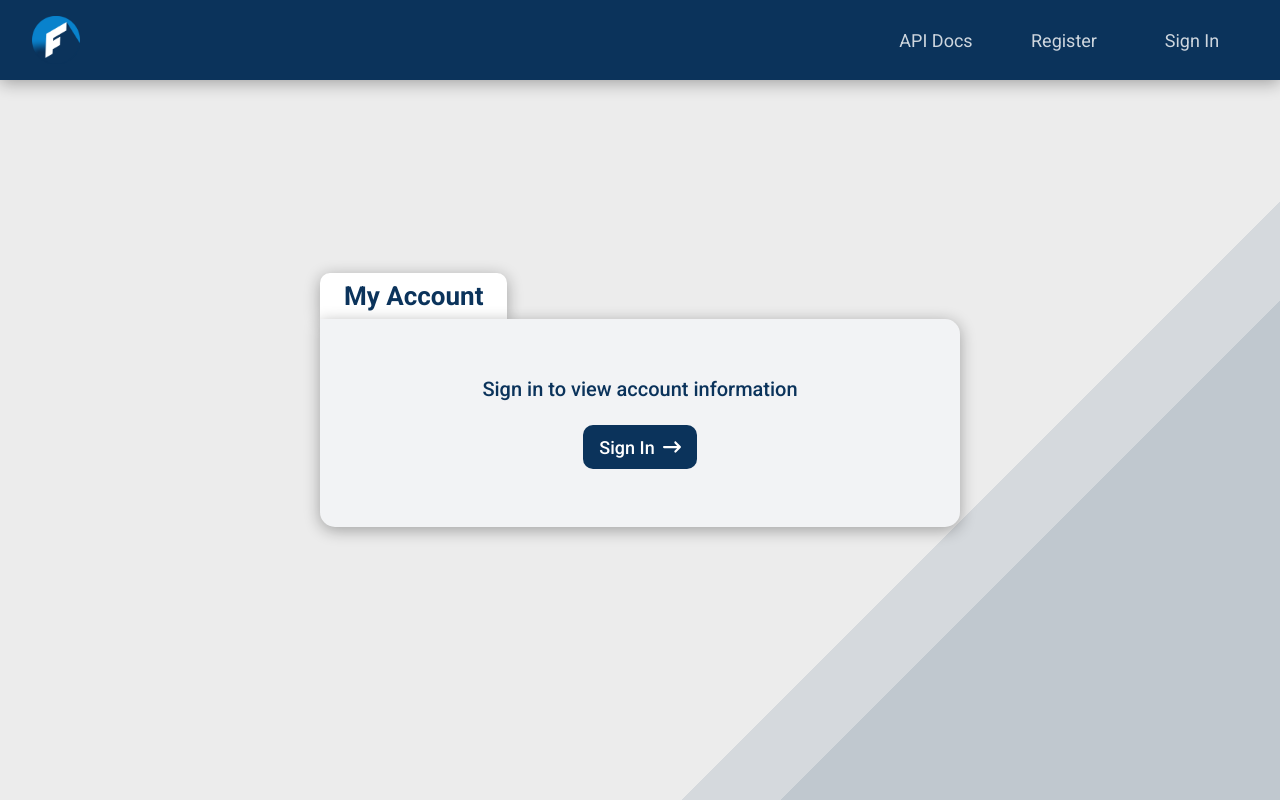
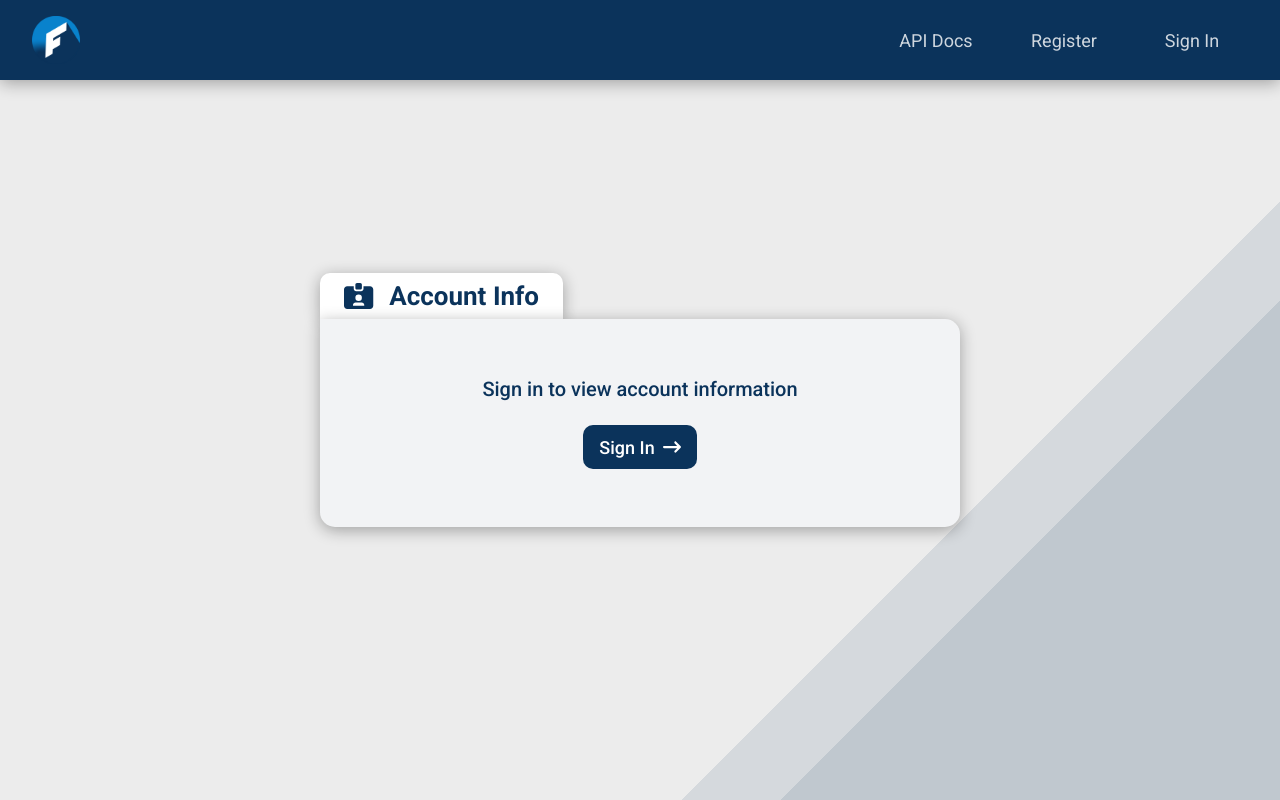
Before and after one commit to dnitecki/finfetch-ui, a React (Create React App) app: page /api/account in a window 1280 px wide. Built offline with nearby package versions, Linux system fonts and the light colour scheme; no server answers.

Commit message:
add icons

```diff
--- a/src/apps/finfetch-api/pages/account/Account.jsx
+++ b/src/apps/finfetch-api/pages/account/Account.jsx
@@ -9,6 +9,7 @@ import {
   faCheck,
   faCircleExclamation,
   faArrowRightLong,
+  faIdCardClip,
 } from "@fortawesome/free-solid-svg-icons";
 import { faCopy } from "@fortawesome/free-regular-svg-icons";
 import Moment from "moment";
@@ -67,7 +68,10 @@ export default function Account() {
       </div>
       <div className="account-container">
         <div className="account-header">
-          <div className="account-header-text">My Account</div>
+          <div className="account-header-text">
+            <FontAwesomeIcon icon={faIdCardClip} />
+            Account Info
+          </div>
         </div>
         <div className="account-info">
           {userLogged ? (
--- a/src/apps/finfetch-api/pages/account/Account.scss
+++ b/src/apps/finfetch-api/pages/account/Account.scss
@@ -26,12 +26,15 @@
 .account-header-text {
   padding-left: 1.5rem;
   padding-right: 1.5rem;
+  padding-top: 0.5rem;
+  padding-bottom: 0.5rem;
   display: flex;
+  column-gap: 1rem;
+  align-items: center;
+  justify-content: center;
   font-size: 26px;
   color: #0b335b;
   font-weight: bold;
-  margin-top: 0.5rem;
-  margin-bottom: 0.5rem;
 }
 .account-info {
   color: #0b335b;
```
